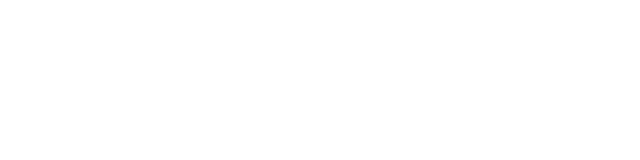
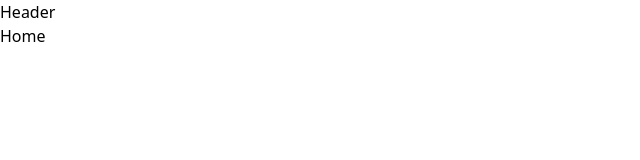
Before and after one commit to OuafidiOussama/FlamenGnawa, a React (Create React App) app in the folder front-end/: page / in a window 1280 px wide. Shown: the top 160 px of the page, without its empty margins (0-640 px from the left). Built offline with nearby package versions, Linux system fonts and the light colour scheme.

Commit message:
Creating the over all layout of the application and the necessary routes

```diff
--- a/front-end/src/App.jsx
+++ b/front-end/src/App.jsx
@@ -1,9 +1,16 @@
+import { RouterProvider, createBrowserRouter } from "react-router-dom";
+import Layout from "./components/layout/Layout";
+import NotFound from "./pages/NotFound";
+import routes from "./routes";
 
 function App() {
+  const router = createBrowserRouter([{
+    element: <Layout />,
+    errorElement: <NotFound />,
+    children: routes
+  }])
   return (
-    <div className="App">
-
-    </div>
+      <RouterProvider router={router} />
   );
 }
 
--- /dev/null
+++ b/front-end/src/components/layout/Layout.jsx
@@ -0,0 +1,17 @@
+import React, { Suspense } from "react";
+import Header from "../partials/Header";
+import Loading from "../partials/Loading";
+import { Outlet } from "react-router-dom";
+
+export default function Layout() {
+  return (
+    <>
+      <Header />
+      <main>
+        <Suspense fallback={<Loading />}>
+          <Outlet />
+        </Suspense>
+      </main>
+    </>
+  );
+}
--- /dev/null
+++ b/front-end/src/components/partials/Footer.jsx
@@ -0,0 +1,7 @@
+import React from 'react'
+
+export default function Footer() {
+  return (
+    <div>Footer</div>
+  )
+}
--- /dev/null
+++ b/front-end/src/components/partials/Header.jsx
@@ -0,0 +1,7 @@
+import React from 'react'
+
+export default function Header() {
+  return (
+    <div>Header</div>
+  )
+}
--- /dev/null
+++ b/front-end/src/components/partials/Loading.jsx
@@ -0,0 +1,7 @@
+import React from 'react'
+
+export default function Loading() {
+  return (
+    <div>Loading</div>
+  )
+}
--- /dev/null
+++ b/front-end/src/pages/Blog.jsx
@@ -0,0 +1,7 @@
+import React from 'react'
+
+export default function Blog() {
+  return (
+    <div>Blog</div>
+  )
+}
--- /dev/null
+++ b/front-end/src/pages/Home.jsx
@@ -0,0 +1,7 @@
+import React from 'react'
+
+export default function Home() {
+  return (
+    <div>Home</div>
+  )
+}
--- /dev/null
+++ b/front-end/src/pages/NotFound.jsx
@@ -0,0 +1,7 @@
+import React from 'react'
+
+export default function NotFound() {
+  return (
+    <div>NotFound</div>
+  )
+}
--- /dev/null
+++ b/front-end/src/pages/Store.jsx
@@ -0,0 +1,7 @@
+import React from 'react'
+
+export default function Store() {
+  return (
+    <div>Store</div>
+  )
+}
--- /dev/null
+++ b/front-end/src/routes/PathConstants.js
@@ -0,0 +1,7 @@
+const PathConstants = {
+  HOME: "/",
+  STORE: "/store",
+  BLOG: "/blog",
+};
+
+export default PathConstants;
--- /dev/null
+++ b/front-end/src/routes/index.jsx
@@ -0,0 +1,23 @@
+import React from "react";
+import PathConstants from "./PathConstants";
+
+const Home = React.lazy(() => import("../pages/Home"));
+const Blog = React.lazy(() => import("../pages/Blog"));
+const Store = React.lazy(() => import("../pages/Store"));
+
+const routes = [
+  {
+    path: PathConstants.HOME,
+    element: <Home />,
+  },
+  {
+    path: PathConstants.BLOG,
+    element: <Blog />,
+  },
+  {
+    path: PathConstants.STORE,
+    element: <Store />,
+  },
+];
+
+export default routes;
```
